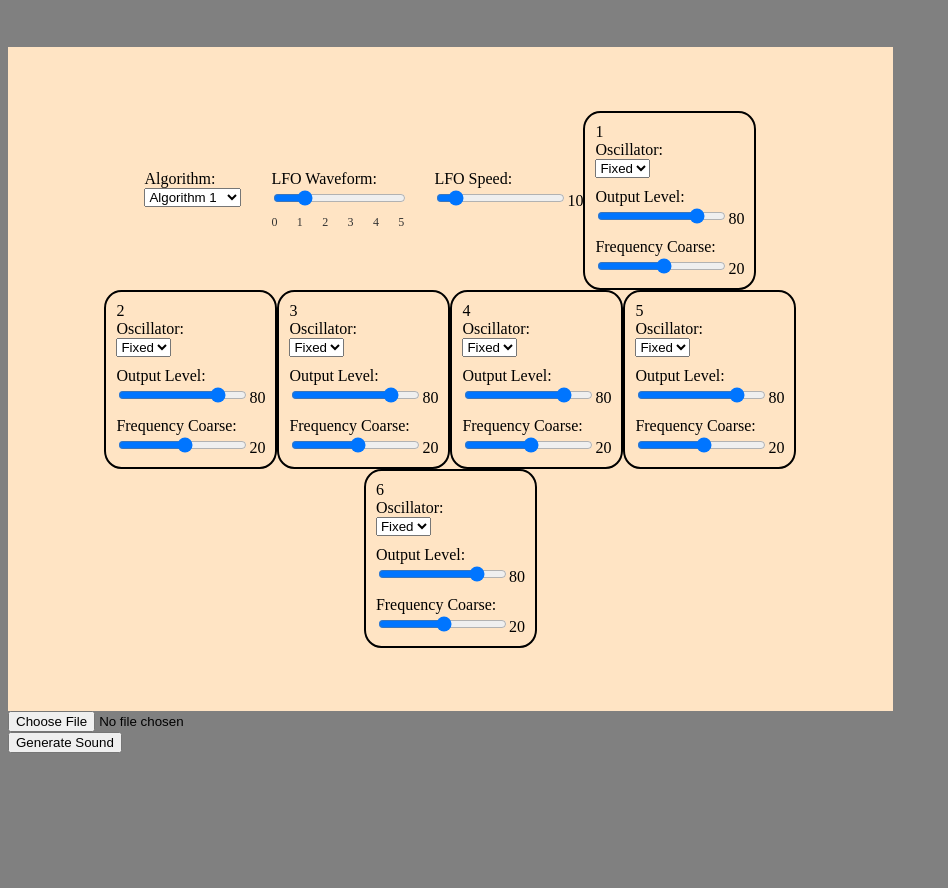
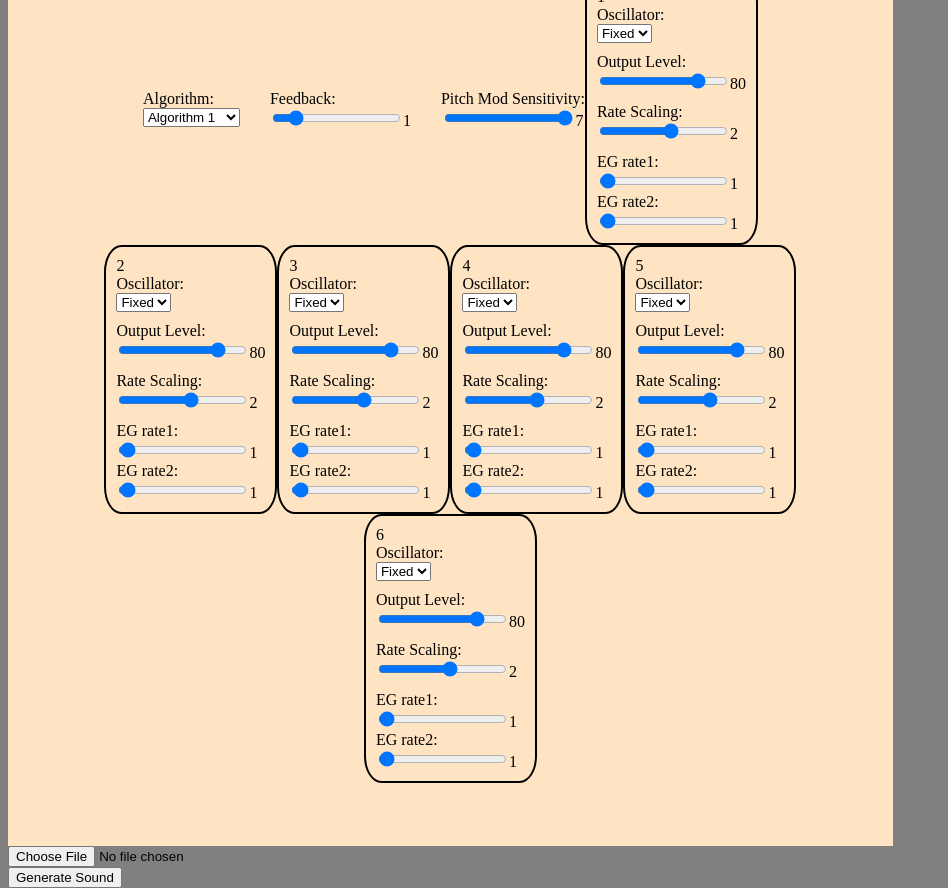
Before and after one commit to rueire/SoundGenerator, a React (Vite) app in the folder frontend/: page / in a window 1280 px wide. Shown: the whole page, without its empty margins (0-948 px from the left). Before the commit the page ends 800 px from the top, so only its background shows below. Built offline with nearby package versions, Linux system fonts and the light colour scheme.

Commit message:
update parameters
updated and added parameters for user to choose

```diff
--- a/frontend/src/assets/parameters.jsx
+++ b/frontend/src/assets/parameters.jsx
@@ -6,13 +6,15 @@ export default function ParameterForm({ onChange }) {
 
     //These params are taken from user
     const [params, setParams] = useState({
-        algorithm: 1,
-        lfoWaveform: 1,
-        lfoSpeed: 10,
+        algorithm: 1, // 1-32
+        feedback: 1, // 0-7
+        pitchSensitivity: 7, //0-7
         operatorParams: Array(6).fill().map(() => ({
-            oscillatorMode: 1,
-            outputLvl: 80,
-            freqCoarse: 20
+            oscillatorMode: 1, // 0-1
+            output_level: 80, // 0-99
+            rateScaling: 2, // 0-7
+            eg_rate1: 1, // 0-99
+            eg_rate2: 1, // 0-99
         }))
     });
 
@@ -69,40 +71,31 @@ export default function ParameterForm({ onChange }) {
                         {algorithmOptions}
                     </select>
                 </div>
-                <div className="lfowave-container">
-                    <label htmlFor="lfoWaveform">LFO Waveform:</label>
+                <div className="feedback-container">
+                    <label htmlFor="feedback">Feedback:</label>
                     <input
                         type="range"
-                        id="lfoWaveform"
-                        name="lfoWaveform"
+                        id="feedback"
+                        name="feedback"
                         min="0"
-                        max="5"
+                        max="7"
                         step="1"
-                        value={params.lfoWaveform}
+                        value={params.feedback}
                         onChange={handleInput}
-                        className="lfo-slider"
-                    />
-                    <div className="slider-values">
-                        <span>0</span>
-                        <span>1</span>
-                        <span>2</span>
-                        <span>3</span>
-                        <span>4</span>
-                        <span>5</span>
-                    </div>
+                    /><span>{params.feedback}</span> {/* Display current value */}
                 </div>
                 {/* LFO Speed Slider */}
-                <div className="lfospeed-container">
-                    <label htmlFor="lfoSpeed">LFO Speed:</label>
+                <div className="pitchSensitivity-container">
+                    <label htmlFor="pitchSensitivity">Pitch Mod Sensitivity:</label>
                     <input
                         type="range"
-                        name="lfoSpeed"
+                        name="pitchSensitivity"
                         min="0"
-                        max="99"
-                        value={params.lfoSpeed}
+                        max="7"
+                        value={params.pitchSensitivity}
                         onChange={handleInput}
                     />
-                    <span>{params.lfoSpeed}</span> {/* Display current value */}
+                    <span>{params.pitchSensitivity}</span> {/* Display current value */}
                 </div>
             </div>
             {/* map through op.params*/}
@@ -124,30 +117,55 @@ export default function ParameterForm({ onChange }) {
                             </div>
                         </div>
                         <div className="output-container">
-                            <label htmlFor="outputlvl">Output Level:</label>
+                            <label htmlFor="output_level">Output Level:</label>
                             <input
                                 type="range"
-                                name="outputLvl"
+                                name="output_level"
                                 min="0"
                                 max="99"
-                                value={op.outputLvl}
+                                value={op.output_level}
                                 onChange={(e) => handleOperatorInput(index, e)}
                             />
-                            <span>{op.outputLvl}</span> {/* Display current value */}
+                            <span>{op.output_level}</span> {/* Display current value */}
                         </div>
-                        <div className="freqCoarse-container">
-                            <label htmlFor="freqCoarse">Frequency Coarse:</label>
+                        <div className="rateScaling-container">
+                            <label htmlFor="rateScaling">Rate Scaling:</label>
                             <input
                                 type="range"
-                                name="freqCoarse"
+                                name="rateScaling"
                                 min="0"
-                                max="31"
-                                value={params.operatorParams.freqCoarse}
+                                max="7"
+                                value={params.operatorParams.rateScaling}
                                 onChange={(e) => handleOperatorInput(index, e)}
                             />
-                            <span>{op.freqCoarse}</span> {/* Display current value */}
+                            <span>{op.rateScaling}</span> {/* Display current value */}
                         </div>
-
+                        <div className="eg_rate_container">
+                            <div className="eg_rate1-container">
+                                <label htmlFor="eg_rate1">EG rate1:</label>
+                                <input
+                                    type="range"
+                                    name="eg_rate1"
+                                    min="0"
+                                    max="99"
+                                    value={op.eg_rate1}
+                                    onChange={(e) => handleOperatorInput(index, e)}
+                                />
+                                <span>{op.eg_rate1}</span> {/* Display current value */}
+                            </div>
+                            <div className="eg_rate2-container">
+                                <label htmlFor="eg_rate2">EG rate2:</label>
+                                <input
+                                    type="range"
+                                    name="eg_rate2"
+                                    min="0"
+                                    max="99"
+                                    value={op.eg_rate2}
+                                    onChange={(e) => handleOperatorInput(index, e)}
+                                />
+                                <span>{op.eg_rate2}</span> {/* Display current value */}
+                            </div>
+                        </div>
                     </div>
                 </div> // index div
             ))}
```
